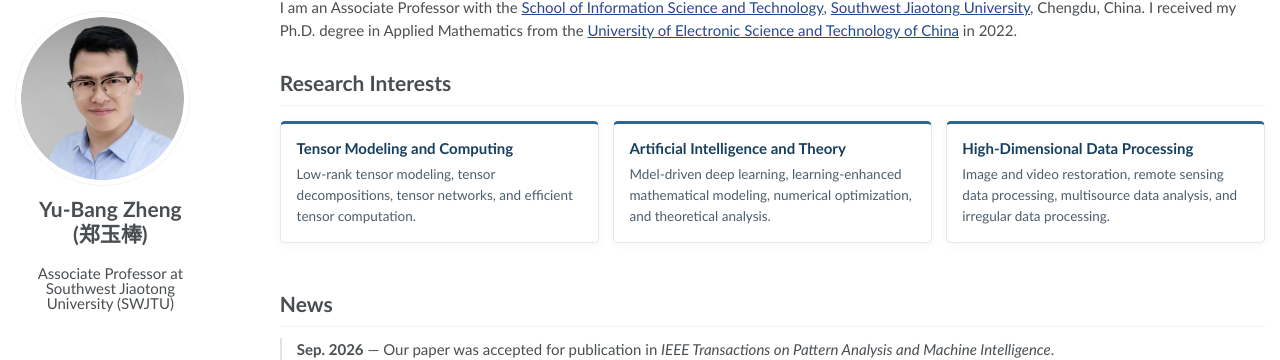
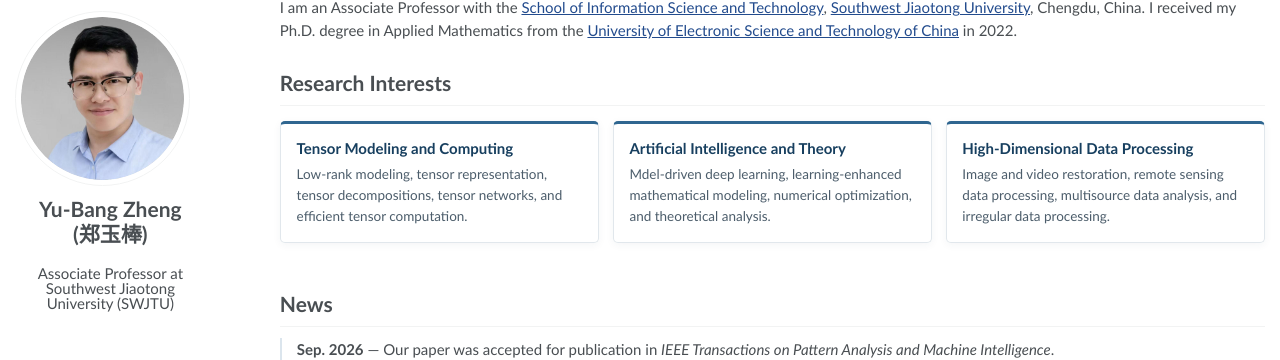
Before and after one commit to YuBangZheng/yubangzheng.github.io, a Jekyll site: the page built from pages/about.md, in a window 1280 px wide and 900 px high. Shown: the part 80-440 px from the top of the window. Built offline with Jekyll 4.4.1, drawn with Linux system fonts in a browser that asks for light colours.

Commit message:
Update about.md

```diff
--- a/pages/about.md
+++ b/pages/about.md
@@ -19,7 +19,7 @@ I am an Associate Professor with the [School of Information Science and Technolo
 <div class="research-grid">
   <div class="research-card">
     <h3>Tensor Modeling and Computing</h3>
-    <p>Low-rank tensor modeling, tensor decompositions, tensor networks, and efficient tensor computation.</p>
+    <p>Low-rank modeling, tensor representation, tensor decompositions, tensor networks, and efficient tensor computation.</p>
   </div>
   <div class="research-card">
     <h3>Artificial Intelligence and Theory</h3>
```
